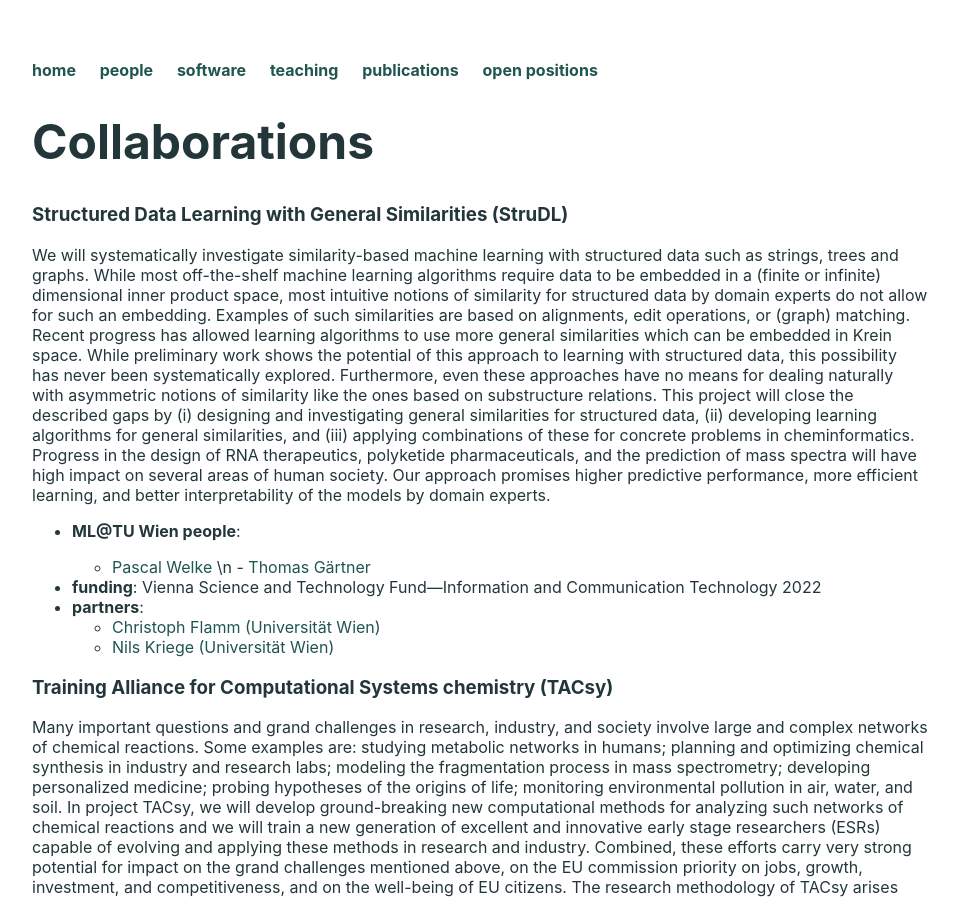
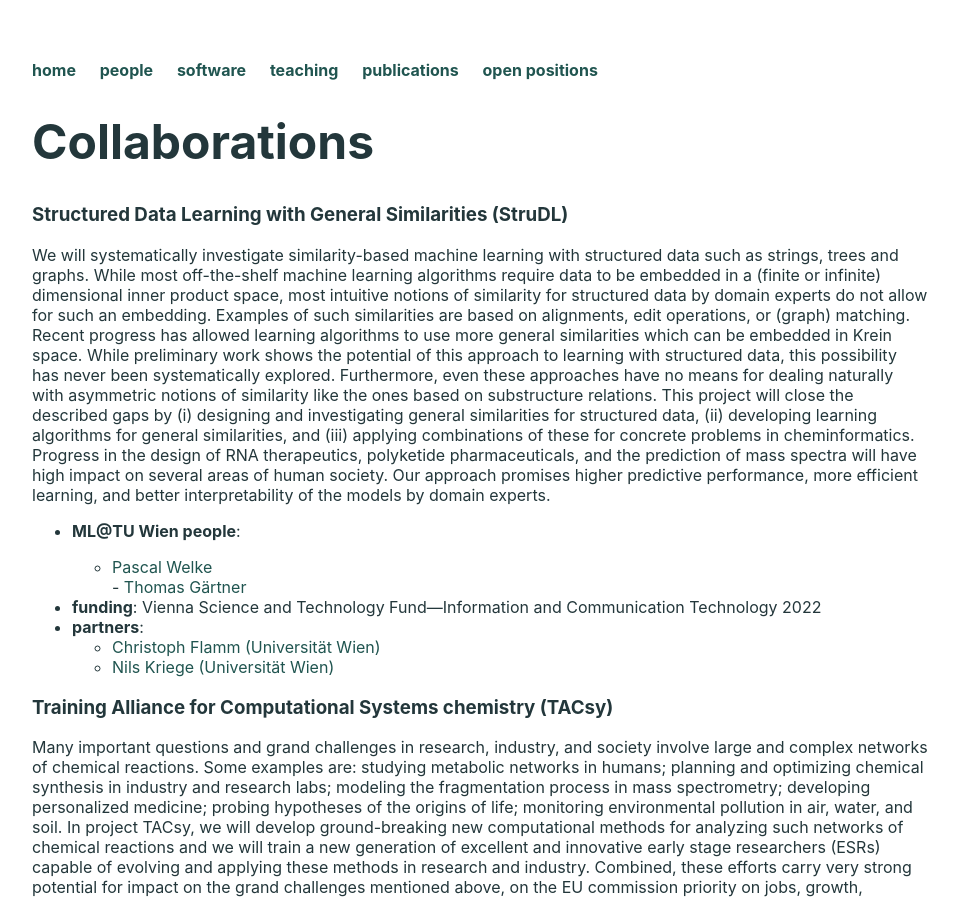
Before and after one commit to ml-tuw/ml-tuw.github.io, a Jekyll site: the page built from projects/md/index.md, in a window 1280 px wide and 900 px high. Shown: the whole window, without its empty margins (160-1118 px from the left). Built offline with Jekyll 4.4.1, drawn with Linux system fonts in a browser that asks for light colours.

Commit message:
~~test~~

```diff
--- a/projects/md/index.md
+++ b/projects/md/index.md
@@ -25,7 +25,7 @@ domain experts.
 
  - **ML@TU Wien people**:
 {% capture ppl %}
-   - {% include linked_name.md id="PascalWelke" %} \n
+   - {% include linked_name.md id="PascalWelke" %} <br>
    - {% include linked_name.md id="ThomasGaertner" %}
 {% endcapture %}
 {{ ppl | strip_newlines}}
```
